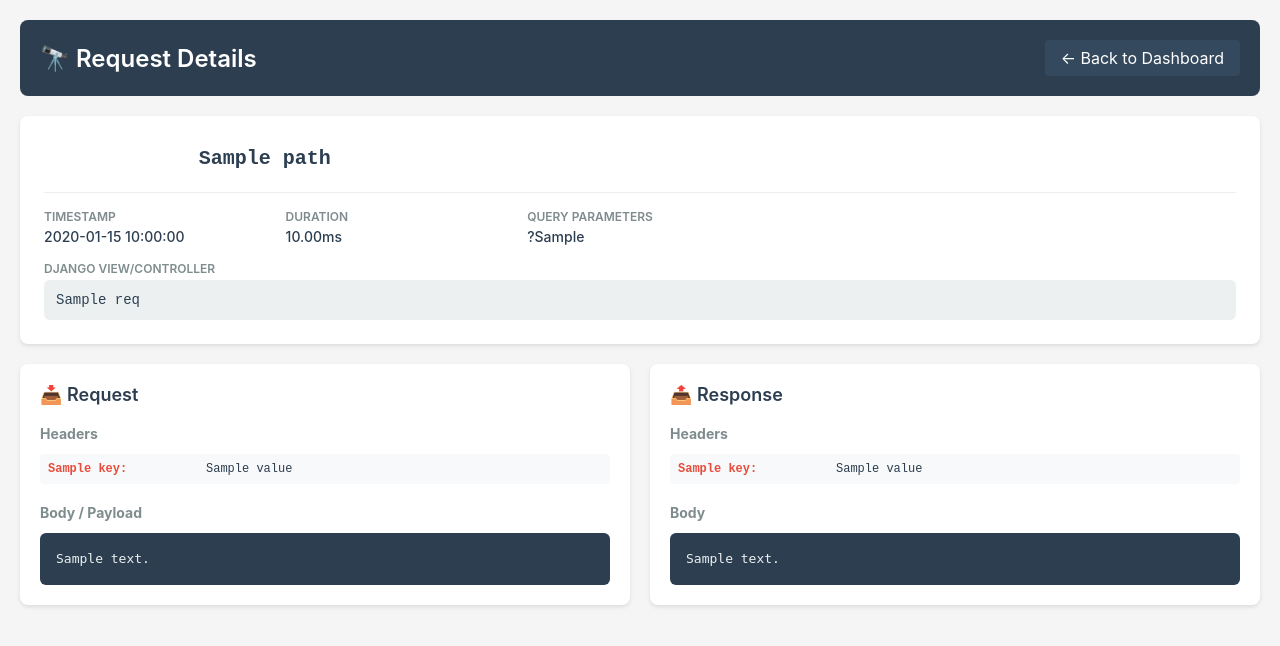
After one commit to smenaquispe/Django-Observatory, a Django app: template src/django_observatory/templates/django_observatory/request_detail.html in a window 1280 px wide. The commit adds this page. Shown: the top 646 px of the page. Run offline with Django 3.2, Linux system fonts and the light colour scheme; the template is opened without the code that fills it: most values are stand-ins (such as "Sample title", 1, 10 or a date in 2020).

Commit message:
testing for requests details

```diff
--- /dev/null
+++ b/src/django_observatory/templates/django_observatory/request_detail.html
@@ -0,0 +1,306 @@
+<!DOCTYPE html>
+<html lang="en">
+<head>
+    <meta charset="UTF-8">
+    <meta name="viewport" content="width=device-width, initial-scale=1.0">
+    <title>Request Details - Django Observatory</title>
+    <style>
+        * {
+            margin: 0;
+            padding: 0;
+            box-sizing: border-box;
+        }
+        body {
+            font-family: -apple-system, BlinkMacSystemFont, 'Segoe UI', Roboto, 'Helvetica Neue', Arial, sans-serif;
+            background-color: #f5f5f5;
+        }
+        .container {
+            max-width: 1400px;
+            margin: 0 auto;
+            padding: 20px;
+        }
+        .header {
+            background-color: #2c3e50;
+            color: white;
+            padding: 20px;
+            margin-bottom: 20px;
+            border-radius: 8px;
+            display: flex;
+            justify-content: space-between;
+            align-items: center;
+        }
+        .header h1 {
+            font-size: 24px;
+            font-weight: 600;
+        }
+        .back-link {
+            color: white;
+            text-decoration: none;
+            padding: 8px 16px;
+            background-color: #34495e;
+            border-radius: 4px;
+            transition: background-color 0.3s;
+        }
+        .back-link:hover {
+            background-color: #3498db;
+        }
+        .request-overview {
+            background-color: white;
+            padding: 24px;
+            border-radius: 8px;
+            box-shadow: 0 2px 4px rgba(0,0,0,0.1);
+            margin-bottom: 20px;
+        }
+        .request-title {
+            display: flex;
+            align-items: center;
+            gap: 16px;
+            margin-bottom: 16px;
+        }
+        .method-badge {
+            padding: 8px 16px;
+            border-radius: 6px;
+            font-weight: 700;
+            font-size: 14px;
+            color: white;
+        }
+        .method-GET { background-color: #3498db; }
+        .method-POST { background-color: #27ae60; }
+        .method-PUT { background-color: #f39c12; }
+        .method-DELETE { background-color: #e74c3c; }
+        .method-PATCH { background-color: #9b59b6; }
+        .request-path {
+            font-size: 20px;
+            font-family: 'Courier New', monospace;
+            font-weight: 600;
+            color: #2c3e50;
+            flex: 1;
+        }
+        .status-badge {
+            padding: 8px 16px;
+            border-radius: 6px;
+            font-weight: 700;
+            font-size: 16px;
+            color: white;
+        }
+        .status-2xx { background-color: #27ae60; }
+        .status-3xx { background-color: #3498db; }
+        .status-4xx { background-color: #f39c12; }
+        .status-5xx { background-color: #e74c3c; }
+        .meta-info {
+            display: grid;
+            grid-template-columns: repeat(auto-fit, minmax(200px, 1fr));
+            gap: 16px;
+            margin-top: 16px;
+            padding-top: 16px;
+            border-top: 1px solid #eee;
+        }
+        .meta-item {
+            display: flex;
+            flex-direction: column;
+            gap: 4px;
+        }
+        .meta-label {
+            font-size: 12px;
+            color: #7f8c8d;
+            text-transform: uppercase;
+            font-weight: 600;
+        }
+        .meta-value {
+            font-size: 14px;
+            color: #2c3e50;
+            font-weight: 500;
+        }
+        .details-grid {
+            display: grid;
+            grid-template-columns: 1fr 1fr;
+            gap: 20px;
+        }
+        @media (max-width: 968px) {
+            .details-grid {
+                grid-template-columns: 1fr;
+            }
+        }
+        .detail-section {
+            background-color: white;
+            padding: 20px;
+            border-radius: 8px;
+            box-shadow: 0 2px 4px rgba(0,0,0,0.1);
+        }
+        .section-title {
+            font-size: 18px;
+            font-weight: 600;
+            color: #2c3e50;
+            margin-bottom: 16px;
+            display: flex;
+            align-items: center;
+            gap: 8px;
+        }
+        .code-block {
+            background-color: #2c3e50;
+            color: #ecf0f1;
+            padding: 16px;
+            border-radius: 6px;
+            overflow-x: auto;
+            font-family: 'Courier New', monospace;
+            font-size: 13px;
+            line-height: 1.5;
+            max-height: 500px;
+            overflow-y: auto;
+        }
+        .json-view {
+            white-space: pre-wrap;
+            word-wrap: break-word;
+        }
+        .headers-list {
+            display: flex;
+            flex-direction: column;
+            gap: 8px;
+        }
+        .header-item {
+            display: flex;
+            gap: 8px;
+            padding: 8px;
+            background-color: #f8f9fa;
+            border-radius: 4px;
+            font-family: 'Courier New', monospace;
+            font-size: 12px;
+        }
+        .header-key {
+            color: #e74c3c;
+            font-weight: 600;
+            min-width: 150px;
+        }
+        .header-value {
+            color: #2c3e50;
+            word-break: break-all;
+        }
+        .empty-state {
+            text-align: center;
+            padding: 40px;
+            color: #95a5a6;
+            font-style: italic;
+        }
+        .view-info {
+            background-color: #ecf0f1;
+            padding: 12px;
+            border-radius: 6px;
+            font-family: 'Courier New', monospace;
+            font-size: 14px;
+            color: #2c3e50;
+        }
+    </style>
+</head>
+<body>
+    <div class="container">
+        <div class="header">
+            <h1>🔭 Request Details</h1>
+            <a href="/observatory/?tab=requests" class="back-link">← Back to Dashboard</a>
+        </div>
+
+        <!-- Request Overview -->
+        <div class="request-overview">
+            <div class="request-title">
+                <span class="method-badge method-{{ req.method }}">{{ req.method }}</span>
+                <span class="request-path">{{ req.path }}</span>
+                {% if req.status_code %}
+                    <span class="status-badge status-{{ req.get_status_category }}">{{ req.status_code }}</span>
+                {% endif %}
+            </div>
+
+            <div class="meta-info">
+                <div class="meta-item">
+                    <span class="meta-label">Timestamp</span>
+                    <span class="meta-value">{{ req.timestamp|date:"Y-m-d H:i:s" }}</span>
+                </div>
+                {% if req.duration %}
+                <div class="meta-item">
+                    <span class="meta-label">Duration</span>
+                    <span class="meta-value">{{ req.duration|floatformat:2 }}ms</span>
+                </div>
+                {% endif %}
+                {% if req.query_params %}
+                <div class="meta-item">
+                    <span class="meta-label">Query Parameters</span>
+                    <span class="meta-value">?{{ req.query_params }}</span>
+                </div>
+                {% endif %}
+                {% if req.view_name %}
+                <div class="meta-item" style="grid-column: 1 / -1;">
+                    <span class="meta-label">Django View/Controller</span>
+                    <div class="view-info">{{ req.view_name }}</div>
+                </div>
+                {% endif %}
+            </div>
+        </div>
+
+        <!-- Request & Response Details -->
+        <div class="details-grid">
+            <!-- Request Details -->
+            <div class="detail-section">
+                <h2 class="section-title">📥 Request</h2>
+
+                {% if request_headers %}
+                <h3 style="font-size: 14px; color: #7f8c8d; margin-bottom: 12px; margin-top: 20px;">Headers</h3>
+                <div class="headers-list">
+                    {% for key, value in request_headers.items %}
+                        <div class="header-item">
+                            <span class="header-key">{{ key }}:</span>
+                            <span class="header-value">{{ value }}</span>
+                        </div>
+                    {% endfor %}
+                </div>
+                {% endif %}
+
+                {% if request_body_parsed %}
+                <h3 style="font-size: 14px; color: #7f8c8d; margin-bottom: 12px; margin-top: 20px;">Body / Payload</h3>
+                <div class="code-block">
+                    <pre class="json-view">{{ request_body_parsed|safe }}</pre>
+                </div>
+                {% elif not request_headers %}
+                <div class="empty-state">No request data available</div>
+                {% endif %}
+            </div>
+
+            <!-- Response Details -->
+            <div class="detail-section">
+                <h2 class="section-title">📤 Response</h2>
+
+                {% if response_headers %}
+                <h3 style="font-size: 14px; color: #7f8c8d; margin-bottom: 12px; margin-top: 20px;">Headers</h3>
+                <div class="headers-list">
+                    {% for key, value in response_headers.items %}
+                        <div class="header-item">
+                            <span class="header-key">{{ key }}:</span>
+                            <span class="header-value">{{ value }}</span>
+                        </div>
+                    {% endfor %}
+                </div>
+                {% endif %}
+
+                {% if response_body_parsed %}
+                <h3 style="font-size: 14px; color: #7f8c8d; margin-bottom: 12px; margin-top: 20px;">Body</h3>
+                <div class="code-block">
+                    <pre class="json-view">{{ response_body_parsed|safe }}</pre>
+                </div>
+                {% elif not response_headers %}
+                <div class="empty-state">No response data available</div>
+                {% endif %}
+            </div>
+        </div>
+    </div>
+
+    <script>
+        // Pretty print JSON if it's a string
+        document.querySelectorAll('.json-view').forEach(el => {
+            try {
+                const content = el.textContent.trim();
+                const parsed = JSON.parse(content);
+                el.textContent = JSON.stringify(parsed, null, 2);
+            } catch (e) {
+                // Not JSON or already formatted, keep as is
+            }
+        });
+    </script>
+</body>
+</html>
--- a/src/django_observatory/urls.py
+++ b/src/django_observatory/urls.py
@@ -6,5 +6,6 @@ app_name = 'django_observatory'
 
 urlpatterns = [
     path('', views.dashboard_view, name='dashboard'),
+    path('request/<int:request_id>/', views.request_detail_view, name='request_detail'),
     path('api/requests/', views.api_requests_list, name='api_requests'),
 ]
```
Also changed, not shown: src/django_observatory/middleware.py (+51 -2 lines), src/django_observatory/models.py (+7 -0 lines), src/django_observatory/templates/django_observatory/dashboard.html (+7 -0 lines), src/django_observatory/views.py (+53 -1 lines), tests/test_dashboard.py (+164 -0 lines), src/django_observatory/migrations/0002_request_request_body_request_request_headers_and_more.py (added).
